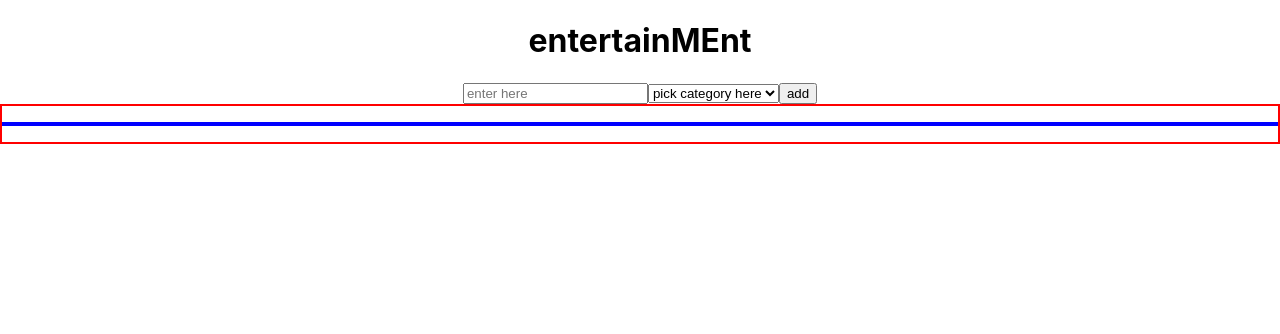
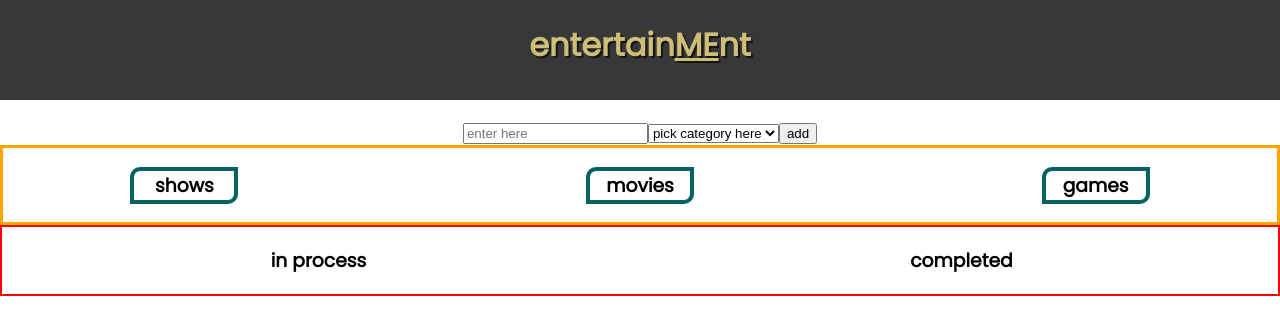
Before and after one commit to efstasia/project-entertainment, a React (Create React App) app: page / in a window 1280 px wide. Shown: the top 334 px of the page. Built offline with nearby package versions, Linux system fonts and the light colour scheme.

Commit message:
working: adding new, moving to complete/in process, added: icons

```diff
--- a/package.json
+++ b/package.json
@@ -3,6 +3,9 @@
   "version": "0.1.0",
   "private": true,
   "dependencies": {
+    "@fortawesome/fontawesome-free-solid": "^5.0.13",
+    "@fortawesome/free-solid-svg-icons": "^6.1.1",
+    "@fortawesome/react-fontawesome": "^0.2.0",
     "@testing-library/jest-dom": "^5.16.4",
     "@testing-library/react": "^13.3.0",
     "@testing-library/user-event": "^13.5.0",
--- a/public/index.html
+++ b/public/index.html
@@ -15,10 +15,22 @@
       user's mobile device or desktop. See https://developers.google.com/web/fundamentals/web-app-manifest/
     -->
     <link rel="manifest" href="%PUBLIC_URL%/manifest.json" />
+
+    <link rel="preconnect" href="https://fonts.googleapis.com" />
+    <link rel="preconnect" href="https://fonts.gstatic.com" crossorigin />
+    <link
+      href="https://fonts.googleapis.com/css2?family=Montserrat&family=Poppins&family=Roboto&display=swap"
+      rel="stylesheet"
+    />
+    <link
+      rel="stylesheet"
+      href="https://use.fontawesome.com/releases/v5.7.0/css/all.css"
+    />
     <script
       src="https://kit.fontawesome.com/e274e07d15.js"
       crossorigin="anonymous"
     ></script>
+
     <!--
       Notice the use of %PUBLIC_URL% in the tags above.
       It will be replaced with the URL of the `public` folder during the build.
--- /dev/null
+++ b/src/components/Header.js
@@ -0,0 +1,11 @@
+import React from 'react';
+
+export const Header = () => {
+  return (
+    <div className='header-container'>
+      <h1>
+        entertain<span>ME</span>nt
+      </h1>
+    </div>
+  );
+};
--- a/src/components/InputForm.js
+++ b/src/components/InputForm.js
@@ -1,6 +1,6 @@
 import React, { useEffect, useState } from 'react';
 
-import { Category } from './Category';
+import { Header } from './Header';
 import { AddInputForm } from './AddInputForm';
 import { InputItem } from './InputItem';
 import { EditInputForm } from './EditInputForm';
@@ -10,6 +10,8 @@ export const InputForm = () => {
   const [isEditing, setIsEditing] = useState(false);
   const [currentInput, setCurrentInput] = useState({});
   const [category, setCategory] = useState('');
+  const [inProcess, setInProcess] = useState(false);
+  const [completed, setCompleted] = useState(false);
   const [inputs, setInputs] = useState(() => {
     const savedInputs = localStorage.getItem('inputs');
     if (savedInputs) {
@@ -21,6 +23,14 @@ export const InputForm = () => {
   useEffect(() => {
     localStorage.setItem('inputs', JSON.stringify(inputs));
   }, [inputs]);
+
+  // useEffect(() => {
+  //   localStorage.setItem('inProcess', JSON.stringify(inProcess));
+  // }, [inProcess]);
+
+  // useEffect(() => {
+  //   localStorage.setItem('inProcess', JSON.stringify(completed));
+  // }, [completed]);
 
   const handleInput = e => {
     setInput(e.target.value);
@@ -39,7 +49,7 @@ export const InputForm = () => {
 
   const handleFormSubmit = e => {
     e.preventDefault();
-    console.log('SUBMTTED');
+    console.log('SUBMITTED');
 
     if (input !== '') {
       setInputs([
@@ -48,6 +58,8 @@ export const InputForm = () => {
           id: inputs.length + 1,
           text: input.trim(),
           category: category,
+          inProcess: false,
+          complete: false,
         },
       ]);
     }
@@ -79,14 +91,46 @@ export const InputForm = () => {
     setCurrentInput({ ...input });
   };
 
-  const shows = inputs.filter(input => input.category === 'show');
-  const movies = inputs.filter(input => input.category === 'movie');
-  const games = inputs.filter(input => input.category === 'game');
+  const handleInProcess = id => {
+    const toggled = inputs.map(input => {
+      return input.id === id
+        ? { ...input, inProcess: !input.inProcess }
+        : { ...input };
+    });
+    setInputs(toggled);
+    console.log('in process clicked');
+  };
+
+  const handleCompleted = id => {
+    const completed = inputs.map(input => {
+      return input.id === id
+        ? { ...input, completed: !input.completed }
+        : { ...input };
+    });
+    setInputs(completed);
+    console.log('completed clicked');
+  };
+
+  const shows = inputs.filter(
+    input => input.category === 'show' && !input.inProcess && !input.completed
+  );
+  const movies = inputs.filter(
+    input => input.category === 'movie' && !input.inProcess && !input.completed
+  );
+  const games = inputs.filter(
+    input => input.category === 'game' && !input.inProcess && !input.completed
+  );
+  const currentlyWatching = inputs.filter(
+    input => input.inProcess && !input.completed
+  );
+  console.log('currently watching', currentlyWatching);
+
+  const complete = inputs.filter(input => input.completed);
 
   return (
     <>
+      <Header />
       <div>
-        <h1>entertainMEnt</h1>
         {isEditing ? (
           <EditInputForm
             currentInput={currentInput}
@@ -106,80 +150,98 @@ export const InputForm = () => {
         )}
       </div>
       <section className='list-container'>
+        <div className='list-contents'>
           <div>
+            <h3>shows</h3>
+            {shows.length > 0 && (
               <ul className='input-list'>
                 {shows.map(input => (
                   <InputItem
+                    key={input.id}
                     input={input}
                     onEditClick={handleEditClick}
                     onDeleteClick={handleDeleteInput}
+                    onProcessClick={handleInProcess}
+                    onCompleteClick={handleCompleted}
                   />
                 ))}
               </ul>
+            )}
           </div>
+
           <div>
+            <h3>movies</h3>
+            {movies.length > 0 && (
               <ul className='input-list'>
                 {movies.map(input => (
                   <InputItem
+                    key={input.id}
                     input={input}
                     onEditClick={handleEditClick}
                     onDeleteClick={handleDeleteInput}
+                    onProcessClick={handleInProcess}
+                    onCompleteClick={handleCompleted}
                   />
                 ))}
               </ul>
+            )}
           </div>
+
           <div>
+            <h3>games</h3>
+            {games.length > 0 && (
               <ul className='input-list'>
                 {games.map(input => (
                   <InputItem
+                    key={input.id}
                     input={input}
                     onEditClick={handleEditClick}
                     onDeleteClick={handleDeleteInput}
+                    onProcessClick={handleInProcess}
+                    onCompleteClick={handleCompleted}
                   />
                 ))}
               </ul>
+            )}
+          </div>
         </div>
       </section>
-      {/*
+      <section className='toggled-list'>
         <div>
-        {shows.length > 0 && (
-          <ul>
-            {shows.map(input => (
+          <h3>in process</h3>
+          {currentlyWatching.length > 0 && (
+            <ul className='input-list'>
+              {currentlyWatching.map(input => (
                 <InputItem
+                  key={input.id}
                   input={input}
                   onEditClick={handleEditClick}
                   onDeleteClick={handleDeleteInput}
+                  onCompleteClick={handleCompleted}
                 />
               ))}
             </ul>
           )}
         </div>
         <div>
-        {games.length > 0 && (
-          <ul>
-            {shows.map(input => (
+          <h3>completed</h3>
+          <div className='completed-list'>
+            {complete.length > 0 && (
+              <ul className='input-list'>
+                {complete.map(input => (
                   <InputItem
+                    key={input.id}
                     input={input}
                     onEditClick={handleEditClick}
                     onDeleteClick={handleDeleteInput}
+                    onCompleteClick={handleCompleted}
                   />
                 ))}
               </ul>
             )}
           </div>
-      <div>
-        {movies.length > 0 && (
-          <ul>
-            {shows.map(input => (
-              <InputItem
-                input={input}
-                onEditClick={handleEditClick}
-                onDeleteClick={handleDeleteInput}
-              />
-            ))}
-          </ul>
-        )}
-      </div> */}
+        </div>
+      </section>
     </>
   );
 };
--- a/src/components/InputItem.js
+++ b/src/components/InputItem.js
@@ -1,16 +1,41 @@
 import React from 'react';
+import { FontAwesomeIcon } from '@fortawesome/react-fontawesome';
+import { faBars, faCheck } from '@fortawesome/free-solid-svg-icons';
+import { faPenToSquare } from '@fortawesome/free-solid-svg-icons';
+import { faSpinner } from '@fortawesome/free-solid-svg-icons';
 
-export const InputItem = ({ input, onEditClick, onDeleteClick }) => {
+export const InputItem = ({
+  input,
+  onEditClick,
+  onDeleteClick,
+  onProcessClick,
+  onCompleteClick,
+
+  // inProcess,
+}) => {
   return (
-    <div>
+    <div className='list-item-container'>
       <div className='input-list-item'>
         <li key={input.id}>
           {input.text}
-          <button onClick={() => onDeleteClick(input.id)}>
-            <i class='fa-solid fa-trash-can'></i>
-          </button>
-          <button onClick={() => onEditClick(input)}>Edit</button>
-          {input.category}
+          <div className='button-container'>
+            <button onClick={() => onDeleteClick(input.id)}>x</button>
+            <button onClick={() => onEditClick(input)}>
+              <FontAwesomeIcon icon={faPenToSquare} />
+            </button>
+            {!input.inProcess && (
+              <button onClick={() => onProcessClick(input.id)}>
+                <FontAwesomeIcon icon={faSpinner} />
+              </button>
+            )}
+            {!input.complete && (
+              <button onClick={() => onCompleteClick(input.id)}>
+                <FontAwesomeIcon icon={faCheck} />
+              </button>
+            )}
+
+            {/* {input.category} */}
+          </div>
         </li>
       </div>
     </div>
--- a/src/index.css
+++ b/src/index.css
@@ -1,8 +1,6 @@
 body {
   margin: 0;
-  font-family: -apple-system, BlinkMacSystemFont, 'Segoe UI', 'Roboto', 'Oxygen',
-    'Ubuntu', 'Cantarell', 'Fira Sans', 'Droid Sans', 'Helvetica Neue',
-    sans-serif;
+  font-family: 'Poppins', sans-serif;
   -webkit-font-smoothing: antialiased;
   -moz-osx-font-smoothing: grayscale;
   box-sizing: border-box;
@@ -13,13 +11,70 @@ code {
     monospace;
 }
 
+.header-container {
+  background: #383838;
+  height: 100px;
+  color: #cdbe78;
+  display: flex;
+  justify-content: center;
+  margin-bottom: 20px;
+  text-shadow: 2px 2px #161616;
+}
+
+.header-container span {
+  text-decoration: underline;
+}
+
+.list-container h3 {
+  border: 4px solid #066163;
+  border-radius: 10px 0 10px 0;
+  width: 100px;
+}
+
 .list-container {
-  border: 2px solid red;
-  display: grid;
-  grid-template-columns: repeat(3, 1fr);
+  border: 3px solid orange;
+}
+
+.list-contents {
+  display: flex;
+
+  justify-content: space-between;
+  margin: auto;
+  gap: 20px;
+  width: 80%;
+  align-items: center;
+  /* align-items: stretch; */
 }
 
 .input-list {
-  border: 2px solid blue;
+  height: auto;
+  padding: 10px;
+  border: solid 4px;
+  border-image-source: linear-gradient(to bottom right, #066163, #cdbe78);
+  border-image-slice: 4;
   list-style-type: none;
 }
+
+.input-list-item {
+  width: 100%;
+}
+
+.list-item-container li {
+  border: 2px solid blue;
+  display: flex;
+  padding: 10px;
+  align-items: center;
+  max-width: 100%;
+  justify-content: space-evenly;
+}
+
+.toggled-list {
+  border: 2px solid red;
+  display: grid;
+  grid-template-columns: repeat(2, 1fr);
+  gap: 10px;
+}
+
+.completed-list {
+  text-decoration: line-through;
+}
```
Also changed, not shown: 1 other file (tests, documents, lock files or other folders). Lines whose indentation alone changed are shown as unchanged.
